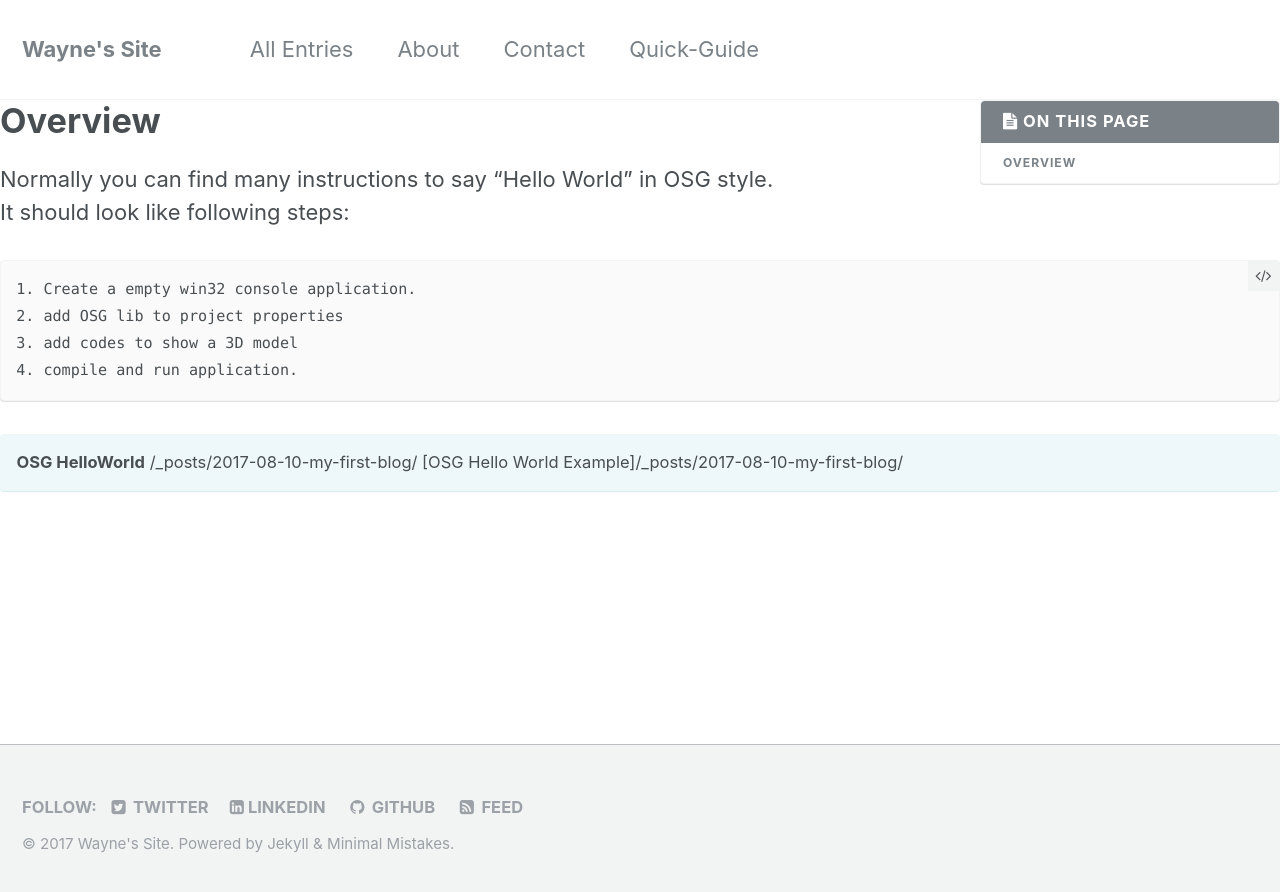
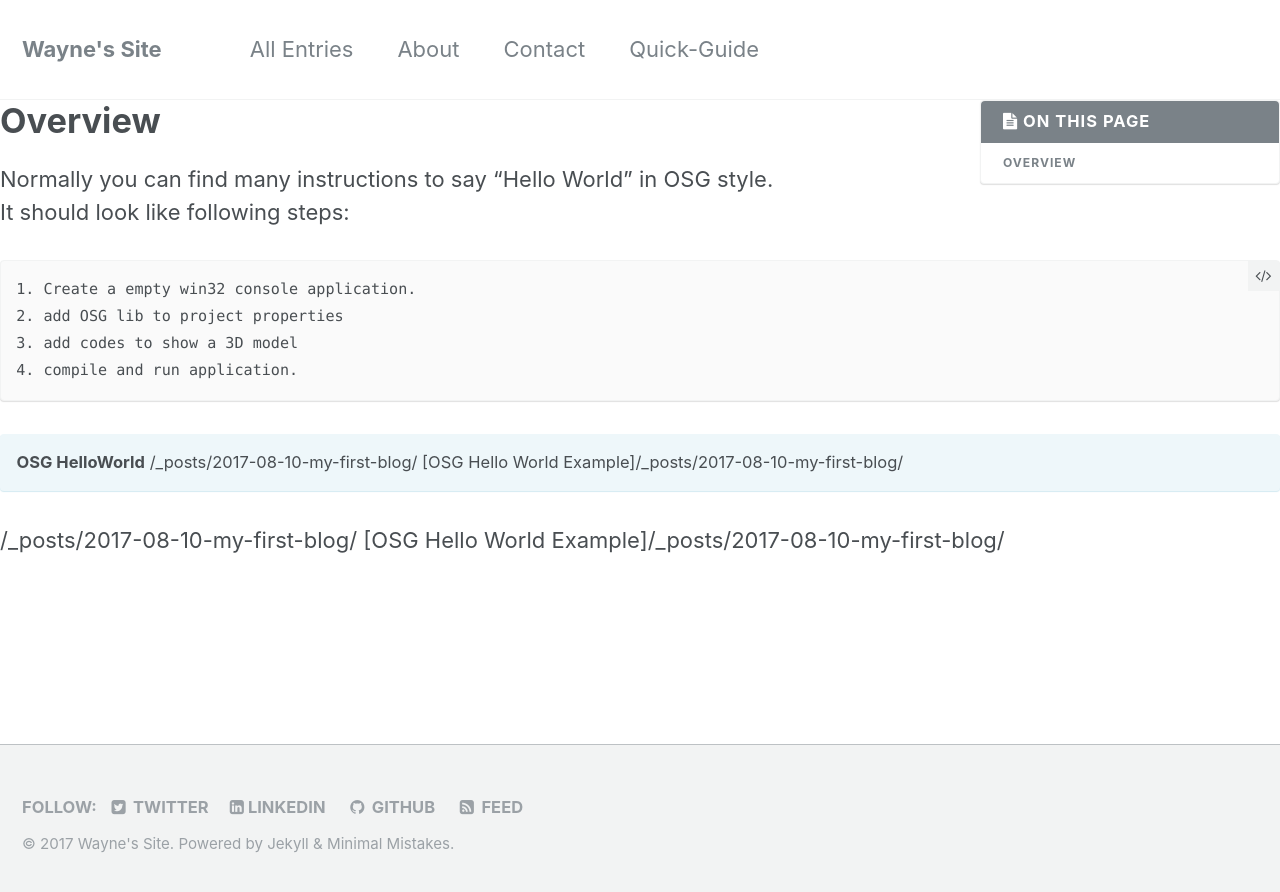
Before and after one commit to element207/element207.github.io, a Jekyll site: the page built from _posts/2017-08-14-OSG-VS2015-TroubleShooting.md, in a window 1280 px wide. Shown: the top 892 px of the page. Built offline with Jekyll 4.4.1, drawn with Linux system fonts in a browser that asks for light colours; our own code applies the rules of GitHub Pages for plain Markdown files.

Commit message:
Update 2017-08-14-OSG-VS2015-TroubleShooting.md

```diff
--- a/_posts/2017-08-14-OSG-VS2015-TroubleShooting.md
+++ b/_posts/2017-08-14-OSG-VS2015-TroubleShooting.md
@@ -28,3 +28,6 @@
 {{ site.baseurl }}{% link _posts/2017-08-10-my-first-blog.md %}
 [OSG Hello World Example]{{ site.baseurl }}{% link _posts/2017-08-10-my-first-blog.md %}
 {: .notice--info}
+
+{{ site.baseurl }}{% link _posts/2017-08-10-my-first-blog.md %}
+[OSG Hello World Example]{{ site.baseurl }}{% link _posts/2017-08-10-my-first-blog.md %}
```
